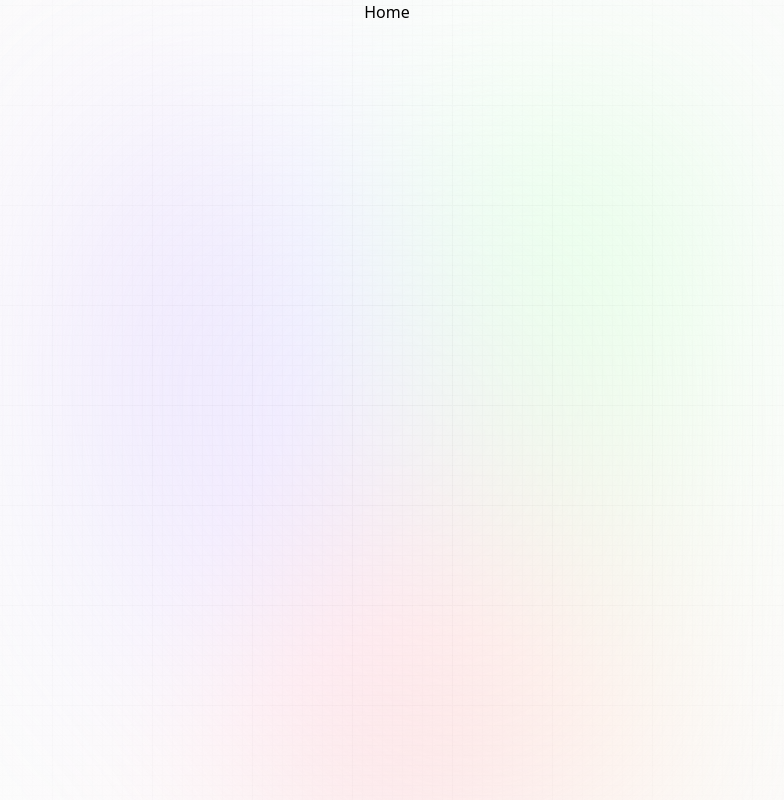
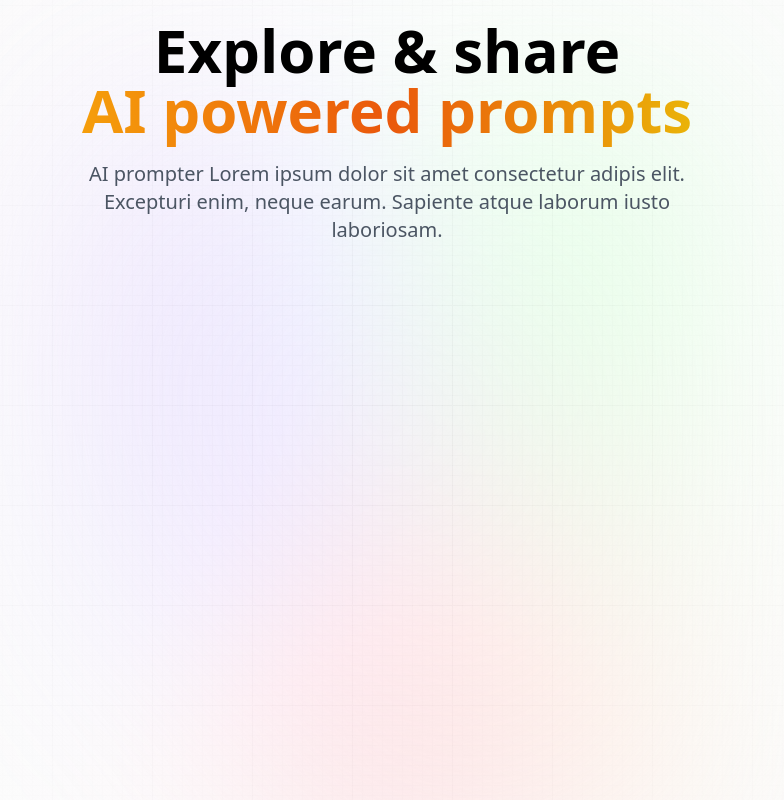
Before and after one commit to fattahsamit/ai-prompter, a Next.js app: page / in a window 1280 px wide. Shown: the whole page, without its empty margins (253-1037 px from the left). Built offline with nearby package versions, Linux system fonts and the light colour scheme.

Commit message:
home page banner texts

```diff
--- a/app/page.tsx
+++ b/app/page.tsx
@@ -1,5 +1,18 @@
 const Home = () => {
-  return <div>Home</div>;
+  return (
+    <section className="w-full flex-center flex-col">
+      <h1 className="head_text text-center">
+        Explore & share <br className="max-md:hidden" />
+        <span className="orange_gradient">AI powered prompts</span>
+      </h1>
+      <p className="desc text-center">
+        AI prompter Lorem ipsum dolor sit amet consectetur adipis elit.
+        Excepturi enim, neque earum. Sapiente atque laborum iusto laboriosam.
+      </p>
+
+      {/* Feed */}
+    </section>
+  );
 };
 
 export default Home;
```
